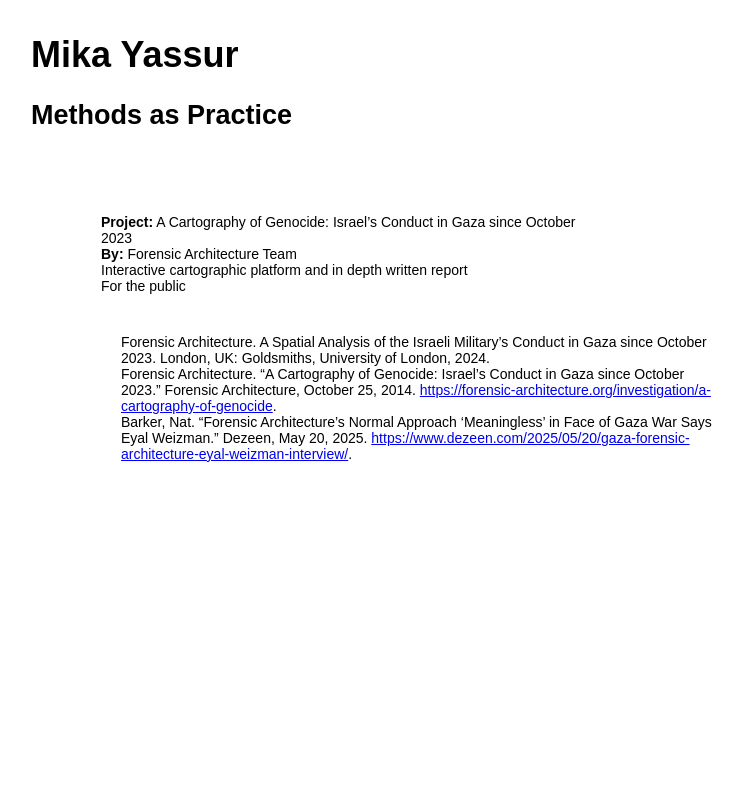
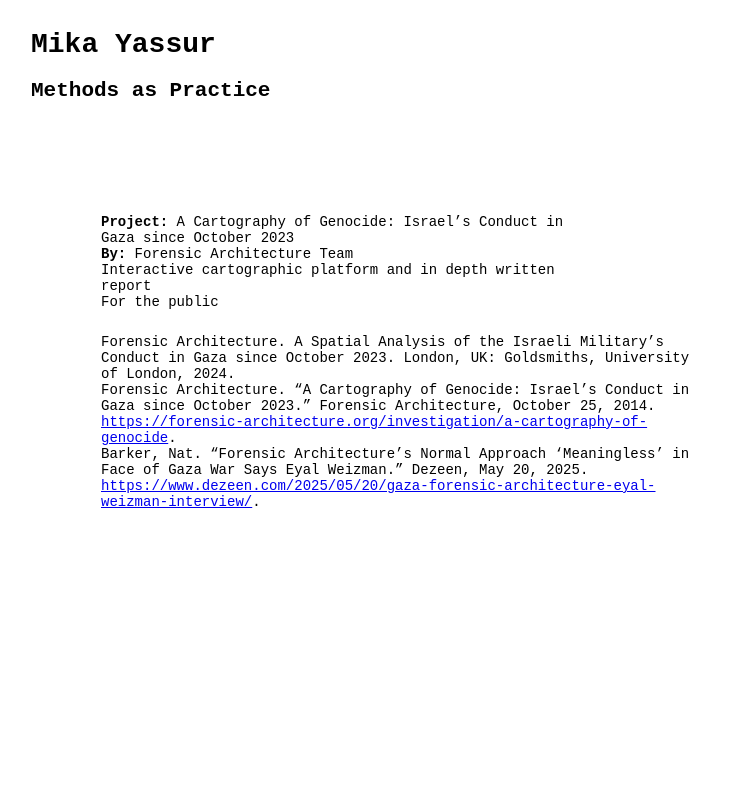
Before and after one commit to mika-yassur/methods, a plain HTML site: page index.html in a window 1280 px wide. Shown: the top 800 px of the page, without its empty margins (19-761 px from the left). Drawn offline with Linux system fonts and the light colour scheme; a script that the page names is missing.

Commit message:
font size changes

```diff
--- a/style.css
+++ b/style.css
@@ -1,5 +1,5 @@
 body {
-    font-family: Arial, sans-serif;
+    font-family: 'Courier New', Courier, monospace, sans-serif;
     margin: 0;
     padding: 0;
 }
@@ -8,7 +8,7 @@ body {
     position: absolute;
     top: 10px;
     left: 50px;
-    font-size: 18px;
+    font-size: 14px;
 }
 .project {
     position: absolute;
@@ -20,7 +20,7 @@ body {
 .references {
     position: absolute;
     top: 320px;      /* Lower than .project */
-    left: 140px;     /* Further to the right */
+    left: 120px;
     font-size: 14px; /* Slightly smaller if you prefer */
     max-width: 600px;
 }
```
